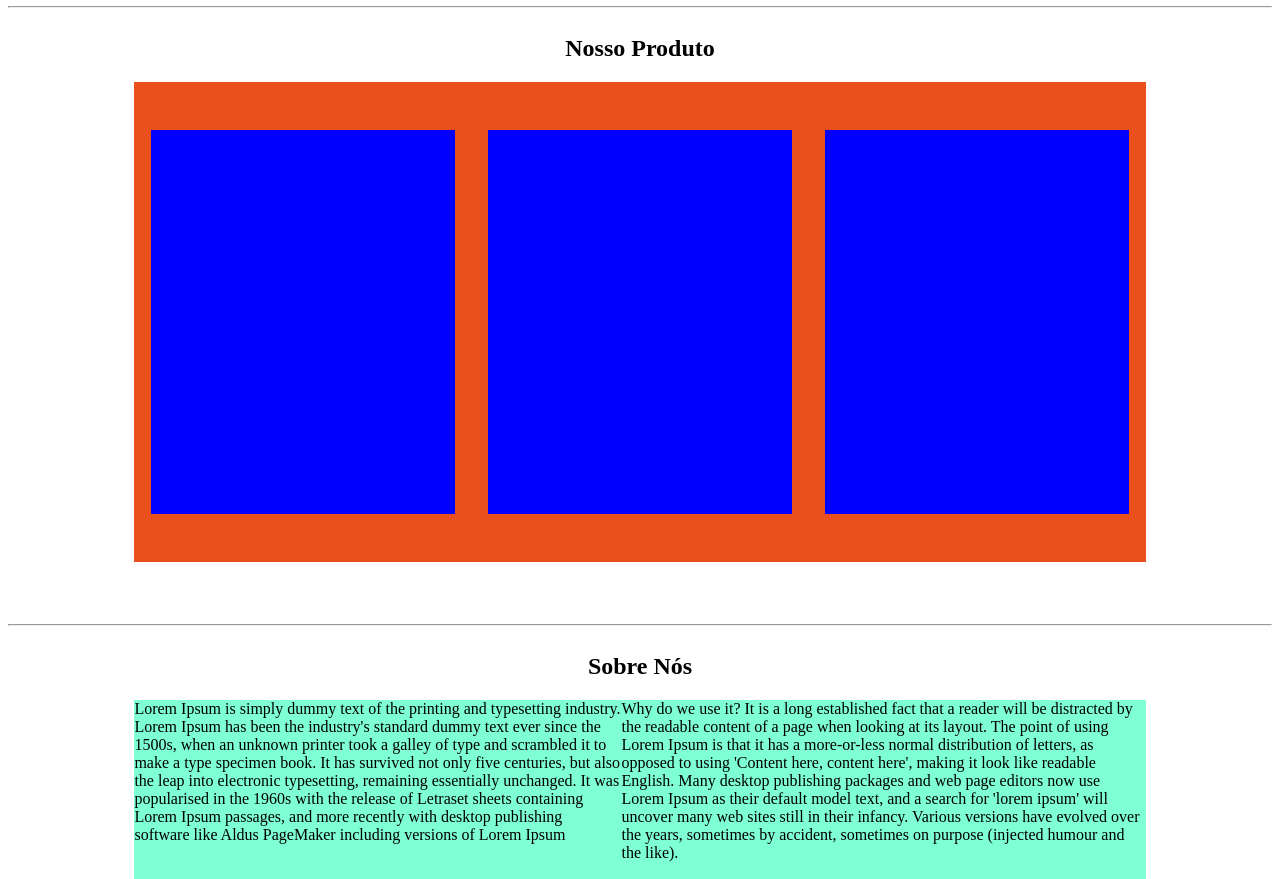
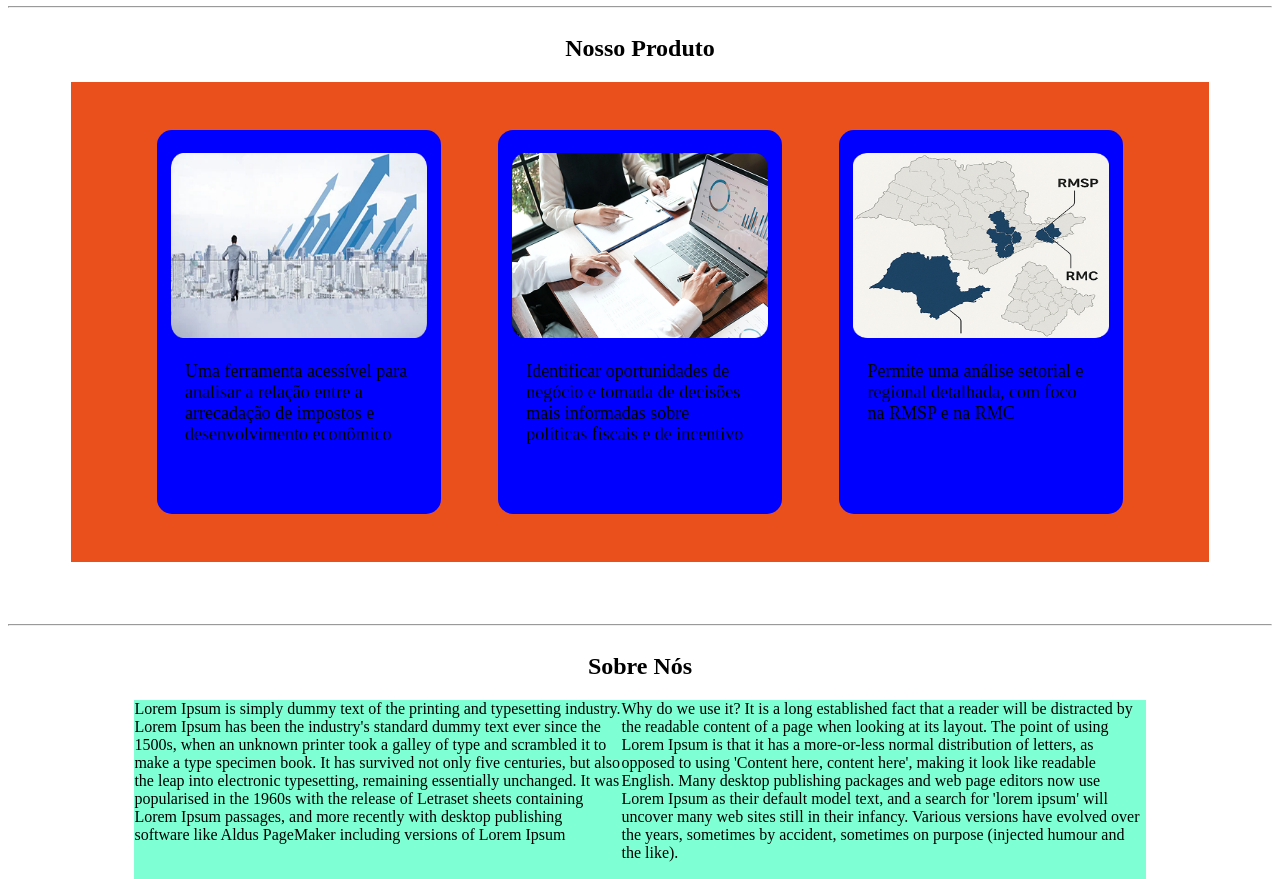
Before and after one commit to Transparencia-Economica-Paulista/TEP, a plain HTML site: page Desenvolvimento/index.html in a window 1280 px wide. Shown: the part 881-1760 px from the top of the page. Drawn offline with Linux system fonts and the light colour scheme.

Commit message:
Adicionando imagens e montando seção de Nosso Produto utilizando grid

```diff
--- a/Desenvolvimento/index.css
+++ b/Desenvolvimento/index.css
@@ -75,24 +75,75 @@ section {
 
 #nosso_produto{
   height: 600px;
+  display: flex;
+}
+
+#nosso_produto .quadros{
+  display: grid;
+  grid-template-columns: 7.5% 25% 5% 25% 5% 25% 7.5%;
+  grid-template-rows: 10% 3fr 10%;
+  height: 80%;
+  width: 90%;
+  background-color: #E9501B;
+  /* align-items: center; */
+  /* justify-content: space-around;  */
+}
+
+#nosso_produto .quadros #quadro1{
+  height: 100%;
+  /* width: 30%; */
+  grid-area:  2 / 2 /3/ 2  ;
+
+  background-color: blue;
+
+}
+#nosso_produto .quadros #quadro2{
+  height: 100%;
+  /* width: 30%; */
+  grid-area:  2 / 4 /3/ 5  ;
+
+  background-color: blue;
+
+}
+#nosso_produto .quadros #quadro3{
+  height: 100%;
+  /* width: 30%; */
+  grid-area:  2/7/2/6  ;
+  background-color: blue;
 
 }
 
-#nosso_produto .quadros{
+
+#nosso_produto .quadro{
   display: flex;
-  height: 80%;
-  width: 80%;
-  background-color: #E9501B;
+  flex-direction: column;
   align-items: center;
-  justify-content: space-around;
+  justify-content: center;
+
+  border-radius: 15px;
+
 }
 
-#nosso_produto .quadros .quadro{
+#nosso_produto .quadro .imagem{
+  display: flex;
+  align-items: center;
+  justify-content: center;
+  width: 100%;
+  height: 60%;
+}
+
+#nosso_produto .quadro .imagem img{
+  width: 90%;
   height: 80%;
-  width: 30%;
+}
 
-  background-color: blue;
-
+#nosso_produto .quadro .texto{
+  display: flex;
+  /* align-items: center; */
+  font-size: large;
+  justify-content: center;
+  width: 80%;
+  height: 40%;
 }
 
 /*#endregion*/
--- a/Desenvolvimento/index.html
+++ b/Desenvolvimento/index.html
@@ -37,17 +37,25 @@
       </div>
 
       <div class="quadros">
-        <div class="quadro">
-          <div class="imagem"></div>
-          <div class="texto"></div>
+        <div id="quadro1" class="quadro">
+          <div class="imagem">
+            <img src="/./assets/NossoProdutoEsquerda.png" alt="" srcset="">
+          </div>
+          <div class="texto">
+            <span>Uma ferramenta acessível para analisar a relação entre a arrecadação de impostos e desenvolvimento econômico</span>
+          </div>
         </div>
-        <div class="quadro">
-          <div class="imagem"></div>
-          <div class="texto"></div>
+        <div id="quadro2" class="quadro">
+          <div class="imagem">
+            <img src="./assets/NossoProdutoMeio.png" alt="" srcset="">
+          </div>
+          <div class="texto">Identificar oportunidades de negócio e tomada de decisões mais informadas sobre políticas fiscais e de incentivo</div>
         </div>
-        <div class="quadro">
-          <div class="imagem"></div>
-          <div class="texto"></div>
+        <div id="quadro3" class="quadro">
+          <div class="imagem">
+            <img src="./assets/NossoProdutoDireita.png" alt="">
+          </div>
+          <div class="texto">Permite uma análise setorial e regional detalhada, com foco na RMSP e na RMC</div>
         </div>
       </div>
     </section>
@@ -104,12 +112,12 @@
           <div class="imagem"></div>
           <div class="texto"></div>
         </div>
-        <div>
+        <div class="quadro">
           <div class="titulo"></div>
           <div class="imagem"></div>
           <div class="texto"></div>
         </div>
-        <div>
+        <div class="quadro">
           <div class="titulo"></div>
           <div class="imagem"></div>
           <div class="texto"></div>
```
Also changed, not shown: Desenvolvimento/assets/NossoProdutoDireita.png (added), Desenvolvimento/assets/NossoProdutoEsquerda.png (added), Desenvolvimento/assets/NossoProdutoMeio.png (added).
